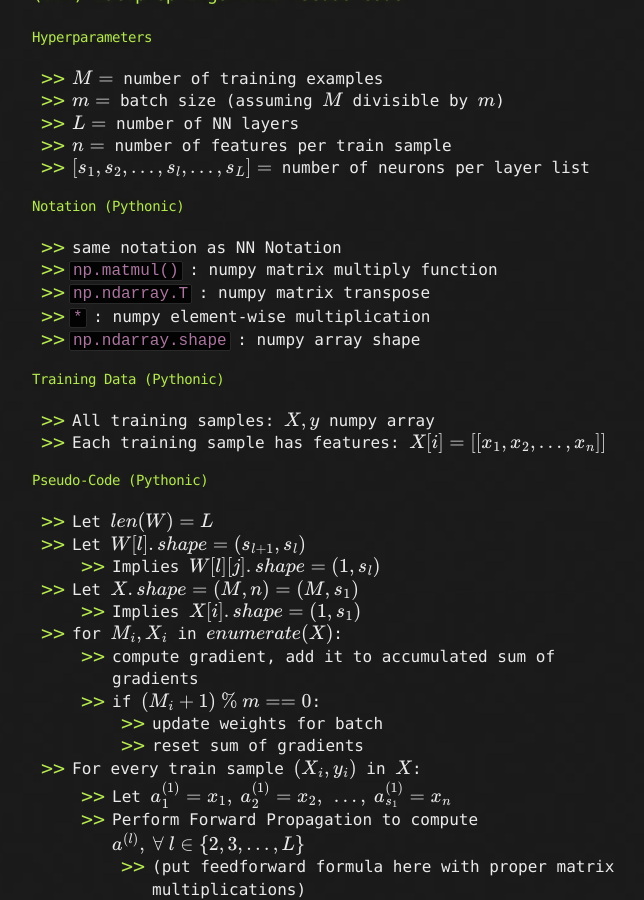
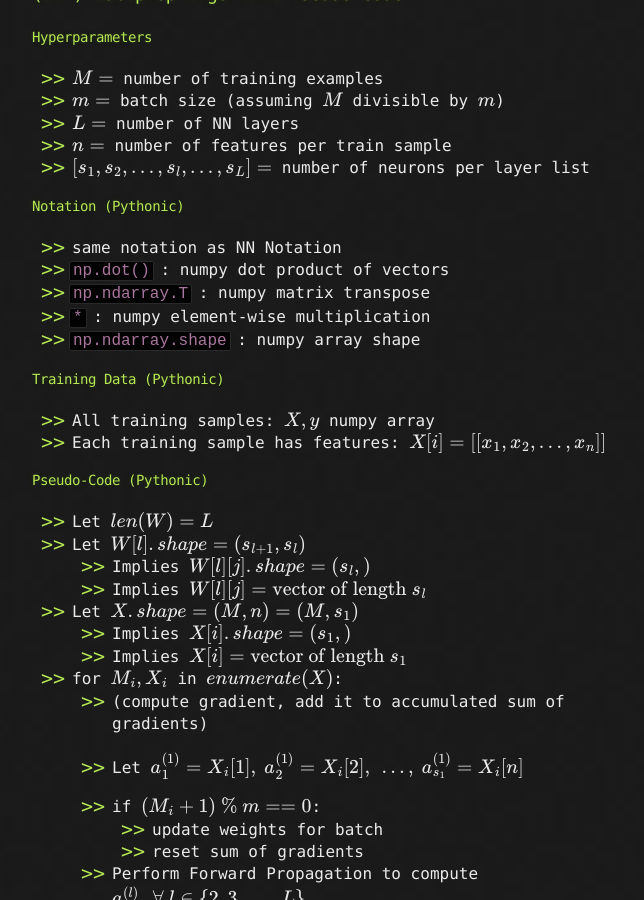
Before and after one commit to LivingProgram/ml-notes, a Jekyll site: the page built from index.md, in a window 1280 px wide and 900 px high, scrolled down 14836 px. Shown: the whole window, without its empty margins (308-952 px from the left). Built offline with Jekyll 4.4.1, drawn with Linux system fonts in a browser that asks for light colours; our own code applies the rules of GitHub Pages for plain Markdown files; formulas are drawn with MathJax 3; the repository's description, which GitHub fills in, is left out.

Commit message:
update notes

```diff
--- a/index.md
+++ b/index.md
@@ -453,7 +453,7 @@ $$
 
 #### Notation (Pythonic)
 - same notation as NN Notation
-- `np.matmul()` : numpy matrix multiply function
+- `np.dot()` : numpy dot product of vectors
 - `np.ndarray.T` : numpy matrix transpose
 - `*` : numpy element-wise multiplication
 - `np.ndarray.shape` : numpy array shape
@@ -465,18 +465,20 @@ $$
 #### Pseudo-Code (Pythonic)
 - Let $$len(W)=L$$
 - Let $$W[l].shape=(s_{l+1},s_l)$$
-  - Implies $$W[l][j].shape=(1,s_l)$$
+  - Implies $$W[l][j].shape=(s_l,)$$
+  - Implies $$W[l][j]=\text{vector of length}\ s_l$$
 - Let $$X.shape=(M,n)=(M,s_1)$$
-  - Implies $$X[i].shape=(1,s_1)$$
+  - Implies $$X[i].shape=(s_1,)$$
+  - Implies $$X[i]=\text{vector of length}\ s_1$$
 - for $$M_i, X_i$$ in $$enumerate(X)$$:
-  - compute gradient, add it to accumulated sum of gradients
+  - (compute gradient, add it to accumulated sum of gradients)
+  - Let $$a_1^{(1)}=X_i[1],\ a_2^{(1)}=X_i[2],\ \ldots,\ a_{s_1}^{(1)}=X_i[n]$$
+
   - if $$(M_i+1)\ \%\ m == 0$$:
     - update weights for batch
     - reset sum of gradients
 
 
-- For every train sample $$(X_i,y_i)$$ in $$X$$:
-  - Let $$a_1^{(1)}=x_1,\ a_2^{(1)}=x_2,\ \ldots,\ a_{s_1}^{(1)}=x_n$$
   - Perform Forward Propagation to compute $$a^{(l)},\ \forall\ l\in\{2,3,\ldots,L\}$$
     - (put feedforward formula here with proper matrix multiplications)
   - Compute $$\delta^{(L)}=a^{(L)}-y_i$$
```
